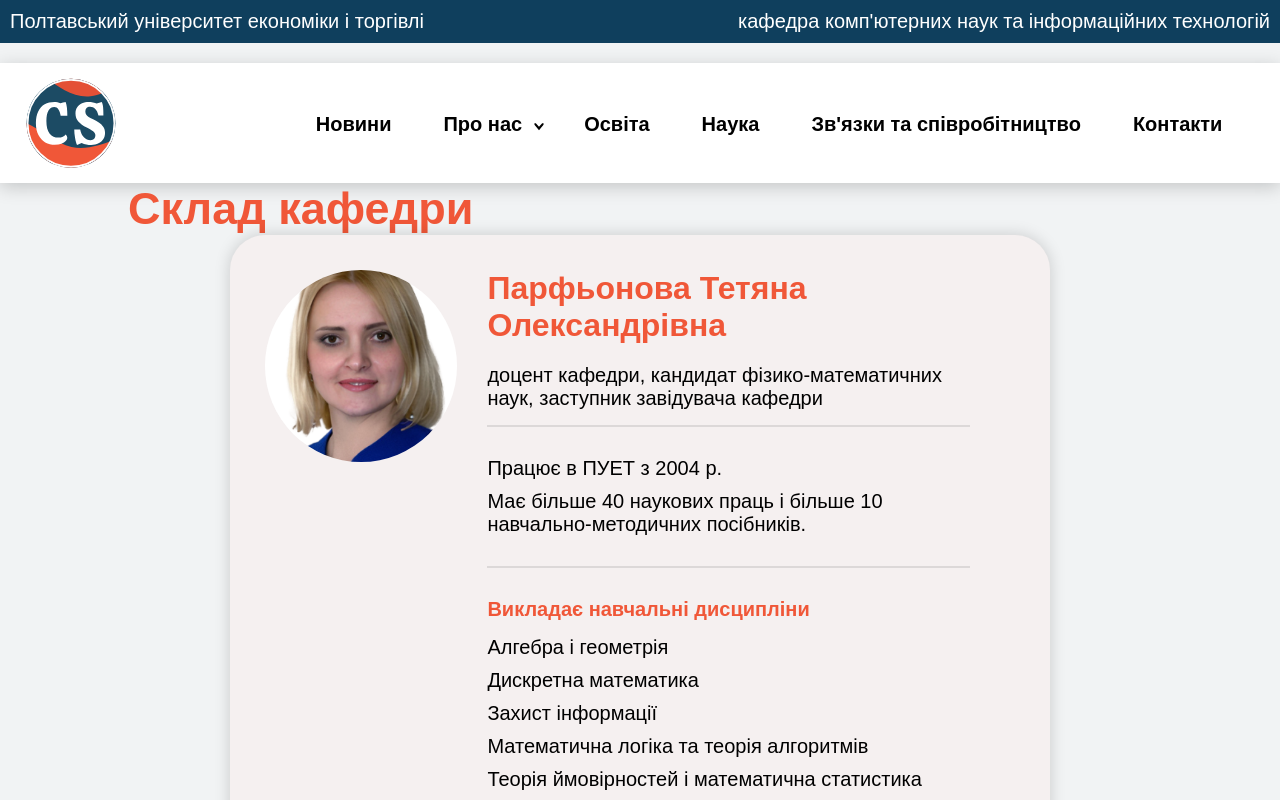
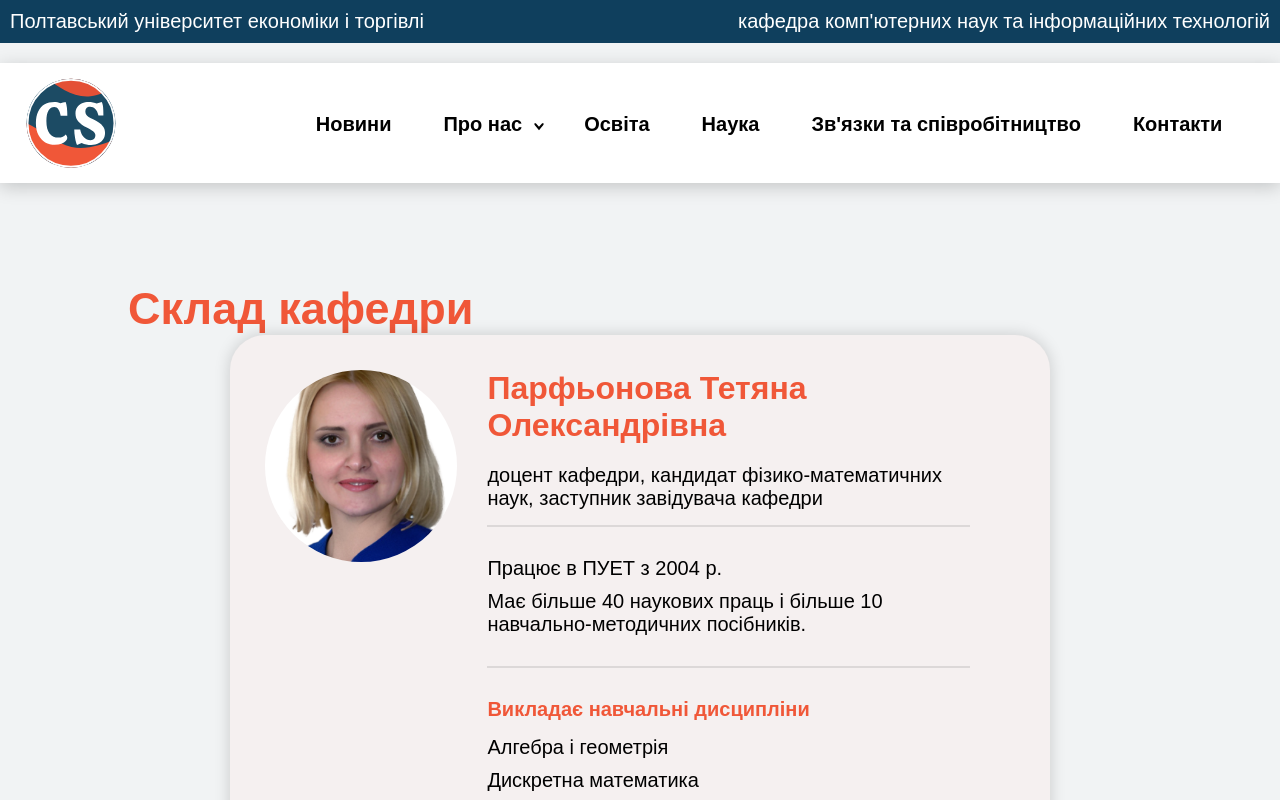
Before and after one commit to vlad-blip/mathmodel, a Next.js app: page /department_staff in a window 1280 px wide. Shown: the top 800 px of the page. Built offline with nearby package versions, Linux system fonts and the light colour scheme.

Commit message:
New utility class

```diff
--- a/styles/utilities.scss
+++ b/styles/utilities.scss
@@ -13,3 +13,7 @@
     }
   }
 }
+
+.main {
+  padding: 10rem 0;
+}
```
